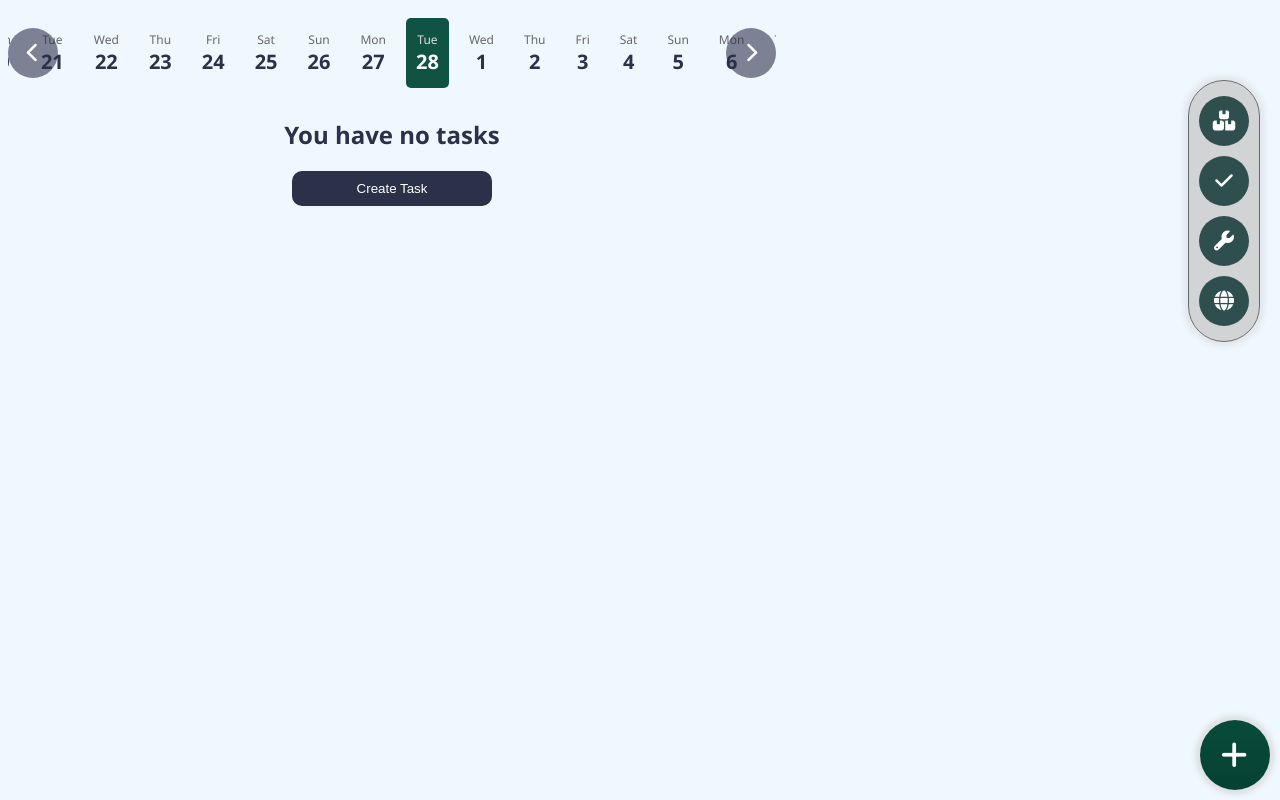
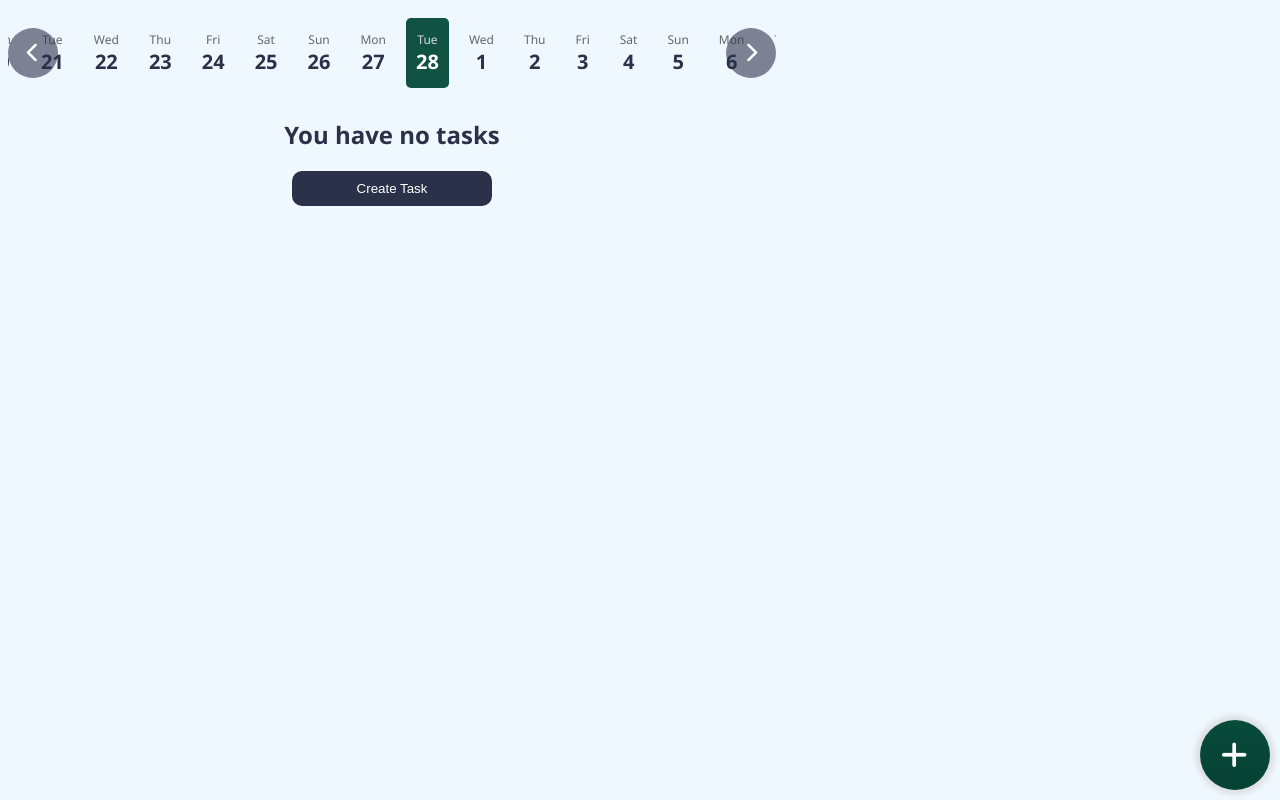
Before and after one commit to eti-iniER/webtasks, a React (Vite) app: page / in a window 1280 px wide. Built offline with nearby package versions, Linux system fonts and the light colour scheme.

Commit message:
Removed floating control panel

```diff
--- a/src/App.jsx
+++ b/src/App.jsx
@@ -4,7 +4,6 @@ import TaskItemMenu from "./components/TaskItemMenu";
 import TaskCreateButton from "./components/UI/TaskCreateButton";
 import TaskGrid from "./components/UI/TaskGrid";
 import Calendar from "./components/Calendar";
-import FloatingControlPanel from "./components/FloatingControlPanel";
 
 import { useState } from "react";
 
@@ -103,8 +102,6 @@ function App() {
         {allTasks}
       </TaskGrid>
 
-      <FloatingControlPanel></FloatingControlPanel>
-
       <TaskCreateButton toggleCreateMenu={toggleSideBar} />
       {currentTask ? <TaskItemMenu visible={menuState} task={currentTask} close={toggleMenu} showEditMenu={editTask} sideBarState={sideBarDisplayState} deleteTask={deleteTaskHandler} /> : ""}
       <SideBar displayState={sideBarDisplayState} close={toggleSideBar} createTask={saveTaskHandler} animation={sideBarAnimation}
--- a/src/components/FloatingControlPanel.css
+++ /dev/null
@@ -1,30 +0,0 @@
-.floating-control-panel {
-    display: flex;
-    position: fixed;
-    top: 10vh;
-    right: 20px;
-    box-shadow: 0px 0px 5px 5px #c0c0c048;
-    border-radius: 100px;
-    height: fit-content;
-    margin: auto;
-    flex-direction: column;
-    padding: 10px 5px;
-    background-color: rgba(204, 204, 204, 0.842);
-    border: 1px solid #696969;
-}
-
-.control-panel-button {
-    display: flex;
-    justify-content: center;
-    align-items: center;
-    padding: 20px;
-    outline: none;
-    border: 0px;
-    border-radius: 50%;
-    background-color: darkslategray;
-    color: white;
-    width: 50px;
-    height: 50px;
-    font-size: 20px;
-    margin: 5px;
-}
--- a/src/components/FloatingControlPanel.jsx
+++ /dev/null
@@ -1,14 +0,0 @@
-import "./FloatingControlPanel.css";
-
-const FloatingControlPanel = (props) => {
-    return (
-        <div className="floating-control-panel">
-            <button className="control-panel-button"><span className="fa-solid fa-boxes"></span></button>
-            <button className="control-panel-button"><span className="fa-solid fa-check"></span></button>
-            <button className="control-panel-button"><span className="fa-solid fa-wrench"></span></button>
-            <button className="control-panel-button"><span className="fa-solid fa-globe"></span></button>
-        </div>
-    )
-}
-
-export default FloatingControlPanel;
```
